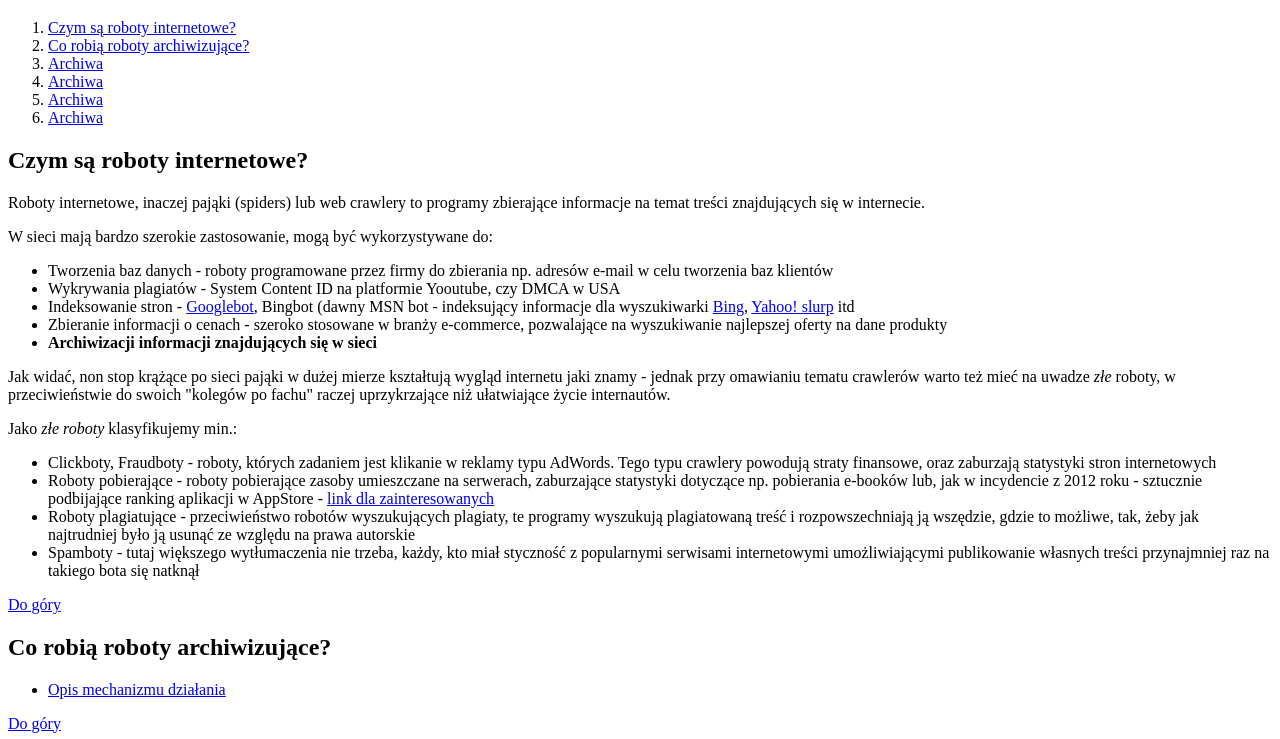
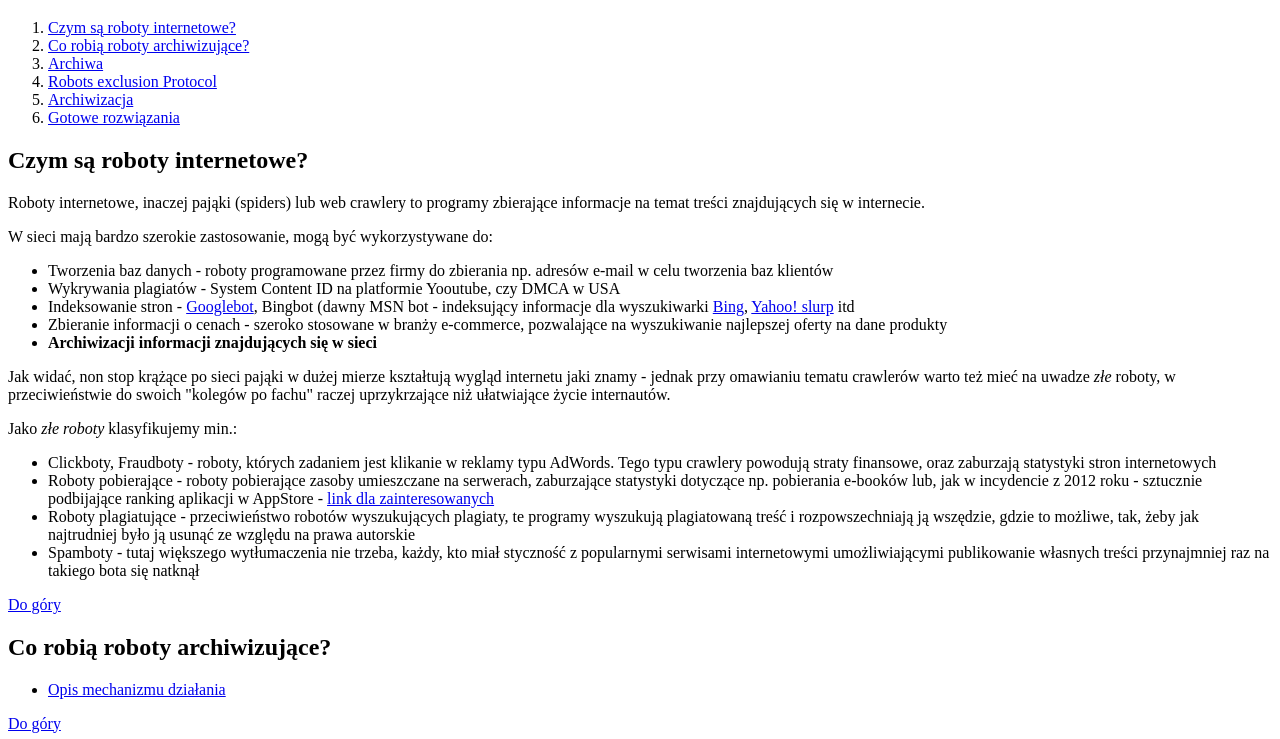
Before and after one commit to wszibersi/roboty, a plain HTML site: page index.html in a window 1280 px wide. Shown: the part 61-800 px from the top of the page. Drawn offline with Linux system fonts and the light colour scheme.

Commit message:
zmiana nazw w spisie treści

```diff
--- a/index.html
+++ b/index.html
@@ -8,14 +8,14 @@
 </head>
 <body>
 
-    <h1>Roboty archwizujące</h1>
-    <ol id="top">
+    <h1  id="top">Roboty archwizujące</h1>
+    <ol>
         <li><a href="#czym-sa">Czym są roboty internetowe?</a></li>
         <li><a href="#co-robia">Co robią roboty archiwizujące?</a></li>
         <li><a href="#archiwa">Archiwa</a></li>
-        <li><a href="#rep">Archiwa</a></li>
-        <li><a href="#archiwizacja">Archiwa</a></li>
-        <li><a href="#boty">Archiwa</a></li>
+        <li><a href="#rep">Robots exclusion Protocol</a></li>
+        <li><a href="#archiwizacja">Archiwizacja</a></li>
+        <li><a href="#boty">Gotowe rozwiązania</a></li>
     </ol>
 
         <h2 id="czym-sa">Czym są roboty internetowe? </h2>
```
